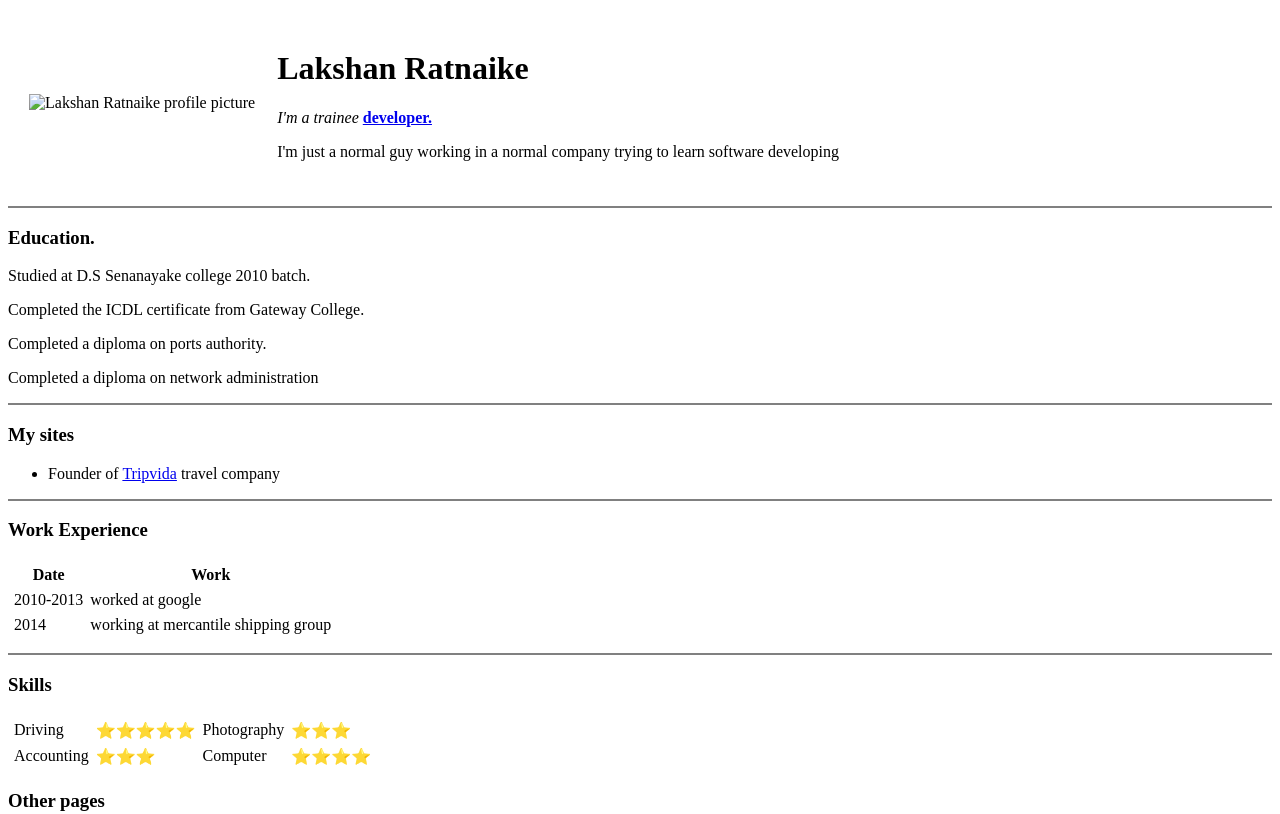
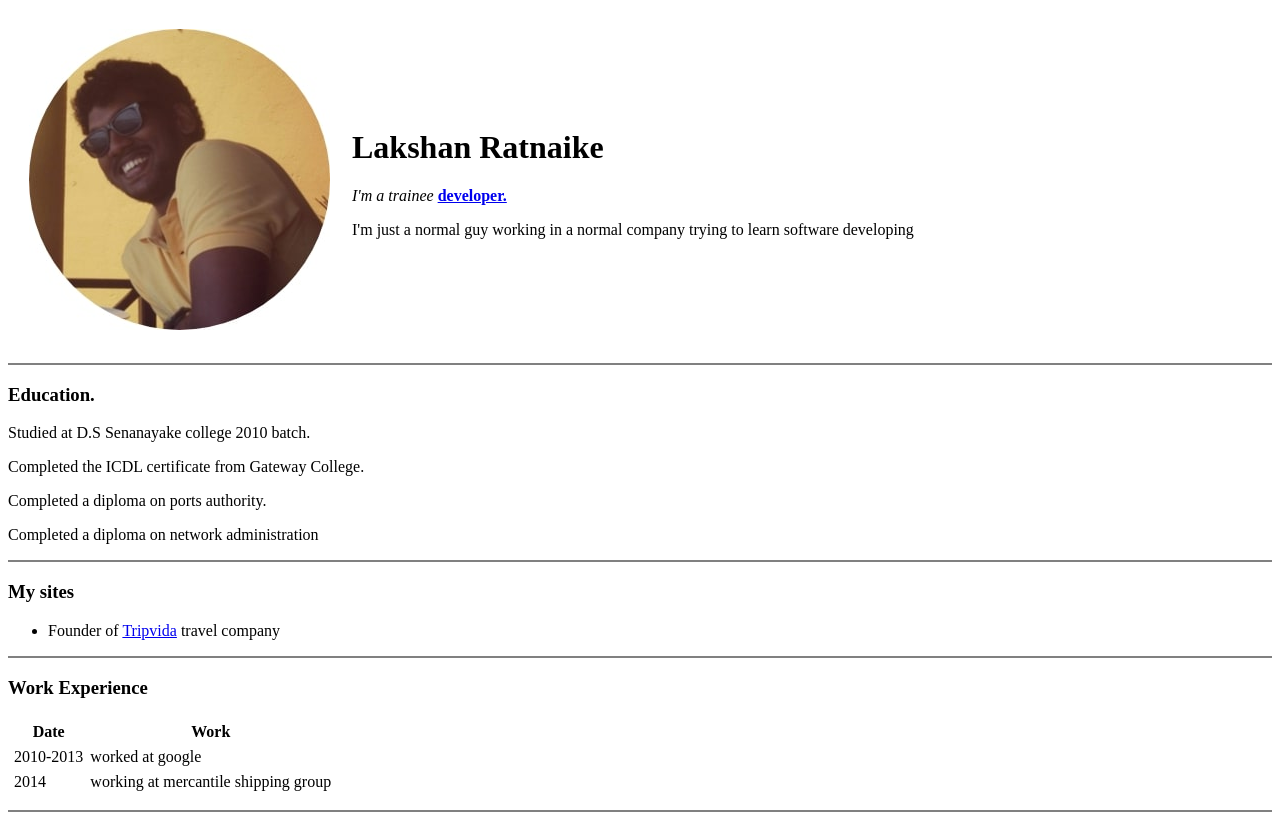
Before and after one commit to lakshan190/cv, a plain HTML site: page index.html in a window 1280 px wide. Shown: the top 814 px of the page. Drawn offline with Linux system fonts and the light colour scheme.

Commit message:
Update index.html

```diff
--- a/index.html
+++ b/index.html
@@ -11,7 +11,7 @@
   <table cellspacing="20">
     <tr>
       <td>
-        <img src="me.jpg" alt="Lakshan Ratnaike profile picture">
+        <img src="images/me.jpg" alt="Lakshan Ratnaike profile picture">
       </td>
       <td>
         <h1>Lakshan Ratnaike</h1>
```
